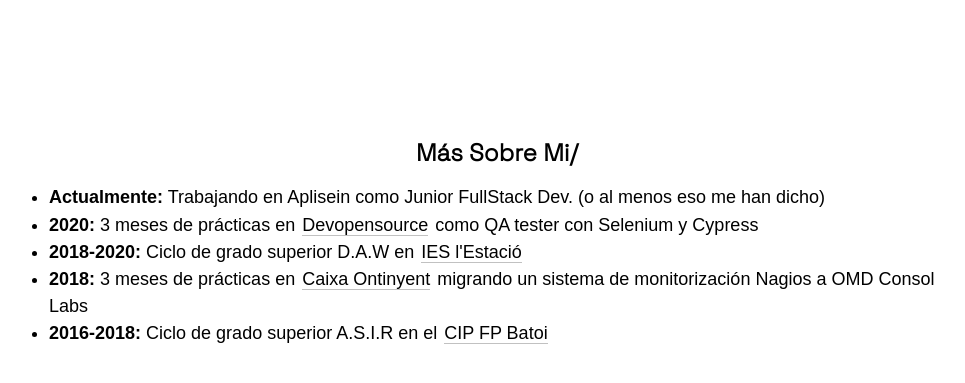
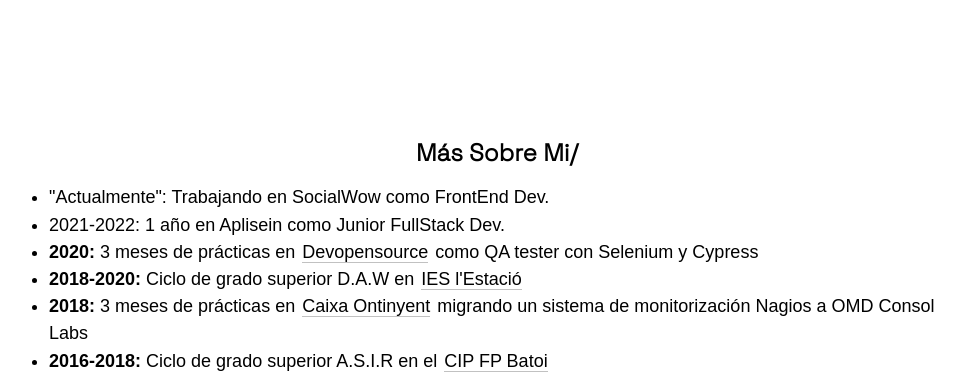
Before and after one commit to BelicStorm/personalPortfolio, a plain HTML site: page public/index.html in a window 1280 px wide. Shown: the part 2548-2931 px from the top of the page, without its empty margins (143-1108 px from the left). Drawn offline with Linux system fonts and the light colour scheme; a web font is replaced by a local one.

Commit message:
Update index.html

```diff
--- a/public/index.html
+++ b/public/index.html
@@ -442,7 +442,8 @@
           <h2 class="title">Más Sobre Mi/</h2>
           <div class="moreAbout">
               <ul class="social-skills">
-                  <li> <span class="bolder">Actualmente:</span> Trabajando en Aplisein como Junior FullStack Dev. (o al menos eso me han dicho)</li>
+                  <li><span className="bolder">"Actualmente":</span> Trabajando en SocialWow como FrontEnd Dev.</li>
+                  <li><span className="bolder">2021-2022:</span> 1 año en Aplisein como Junior FullStack Dev.</li>
                   <li><span class="bolder">2020:</span> 3 meses de prácticas en <a href="https://www.linkedin.com/company/devopensource/?originalSubdomain=es" target="_blank">Devopensource</a> como QA tester con Selenium y Cypress</li>
                   <li><span class="bolder">2018-2020:</span> Ciclo de grado superior D.A.W en <a href="https://portal.edu.gva.es/iestacio/" target="_blank"> IES l'Estació</a> </li>
                   <li><span class="bolder">2018:</span> 3 meses de prácticas en <a href="https://www.caixaontinyent.es" target="_blank">Caixa Ontinyent</a> migrando un sistema de monitorización Nagios a OMD Consol Labs </li>
```
